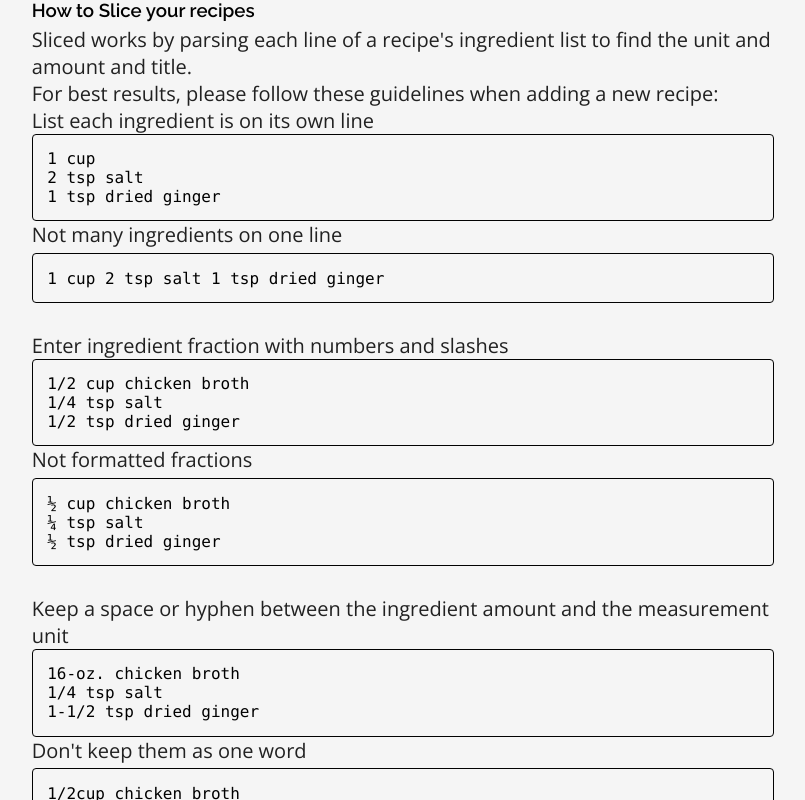
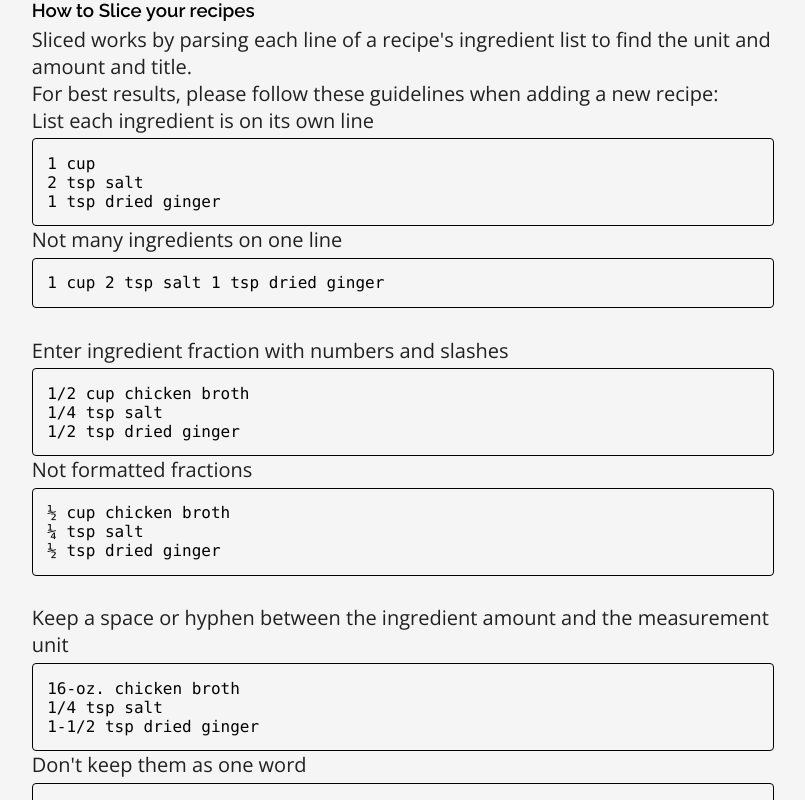
Before and after one commit to rachelrly/sliced-client, a React (Create React App) app: page / in a window 1280 px wide. Shown: the part 940-1740 px from the top of the page, without its empty margins (237-1042 px from the left). Built offline with nearby package versions, Linux system fonts and the light colour scheme.

Commit message:
next commit

```diff
--- a/src/components/LandingPage/LandingPage.css
+++ b/src/components/LandingPage/LandingPage.css
@@ -70,6 +70,7 @@ article button {
     height: 100%;
     border: 1px solid var(--colors--black);
     padding: var(--spacer--sm);
+    margin-top: var(--spacer--sm);
     border-radius: 4px;
     overflow-wrap: break-word;
     width: 100%;
```
